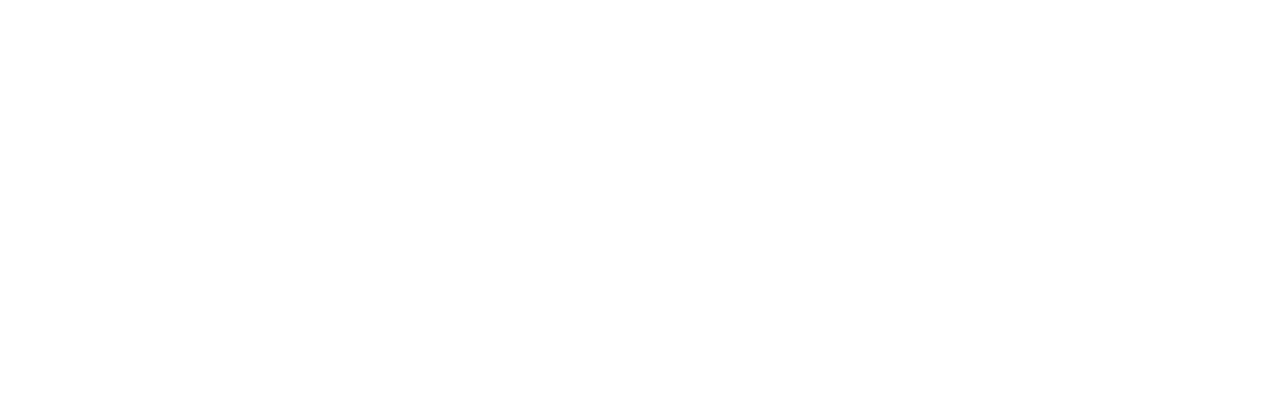
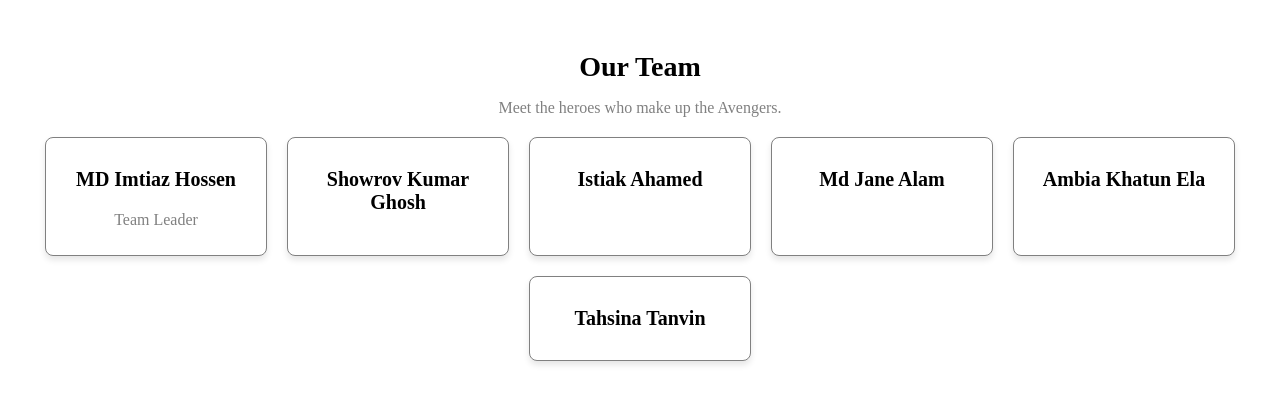
Before and after one commit to imtiaz-zihad/Git-Collaboration, a plain HTML site: page index.html in a window 1280 px wide. Drawn offline with Linux system fonts and the light colour scheme.

Commit message:
team section

```diff
--- a/index.html
+++ b/index.html
@@ -1,11 +1,42 @@
 <!DOCTYPE html>
 <html lang="en">
+
 <head>
     <meta charset="UTF-8">
     <meta name="viewport" content="width=device-width, initial-scale=1.0">
     <title>Team Collaboration</title>
+    <link rel="stylesheet" href="/style.css" />
 </head>
+
 <body>
+    <main>
+        <!-- Team section -->
+        <section id="team">
+            <h2>Our Team</h2>
+            <p>Meet the heroes who make up the Avengers.</p>
+            <div class="team-members">
+                <div class="member">
+                    <h3>MD Imtiaz Hossen</h3>
+                    <p>Team Leader</p>
+                </div>
+                <div class="member">
+                    <h3>Showrov Kumar Ghosh</h3>
+                </div>
+                <div class="member">
+                    <h3>Istiak Ahamed</h3>
+                </div>
+                <div class="member">
+                    <h3>Md Jane Alam</h3>
+                </div>
+                <div class="member">
+                    <h3>Ambia Khatun Ela</h3>
+                </div>
+                <div class="member">
+                    <h3>Tahsina Tanvin</h3>
+                </div>
+            </div>
+        </section>
+    </main>
+</body>
 
-</body>
 </html>
--- /dev/null
+++ b/style.css
@@ -0,0 +1,46 @@
+section {
+    padding: 2rem;
+}
+
+section:nth-child(even) {
+    background-color: #f4f4f4;
+}
+
+#team {
+    text-align: center;
+    padding: 20px;
+    background-color: white;
+}
+
+.team-members {
+    display: flex;
+    flex-wrap: wrap;
+    justify-content: center;
+    gap: 20px;
+    margin-top: 20px;
+}
+
+.member {
+    background-color: white;
+    padding: 10px;
+    border: 1px solid gray;
+    border-radius: 8px;
+    box-shadow: 0 4px 6px rgba(0, 0, 0, 0.1);
+    width: 200px;
+    text-align: center;
+}
+
+h2 {
+    font-size: 28px;
+    margin-bottom: 10px;
+}
+
+h3 {
+    font-size: 20px;
+    color: black;
+}
+
+p {
+    font-size: 16px;
+    color: gray;
+}
```
